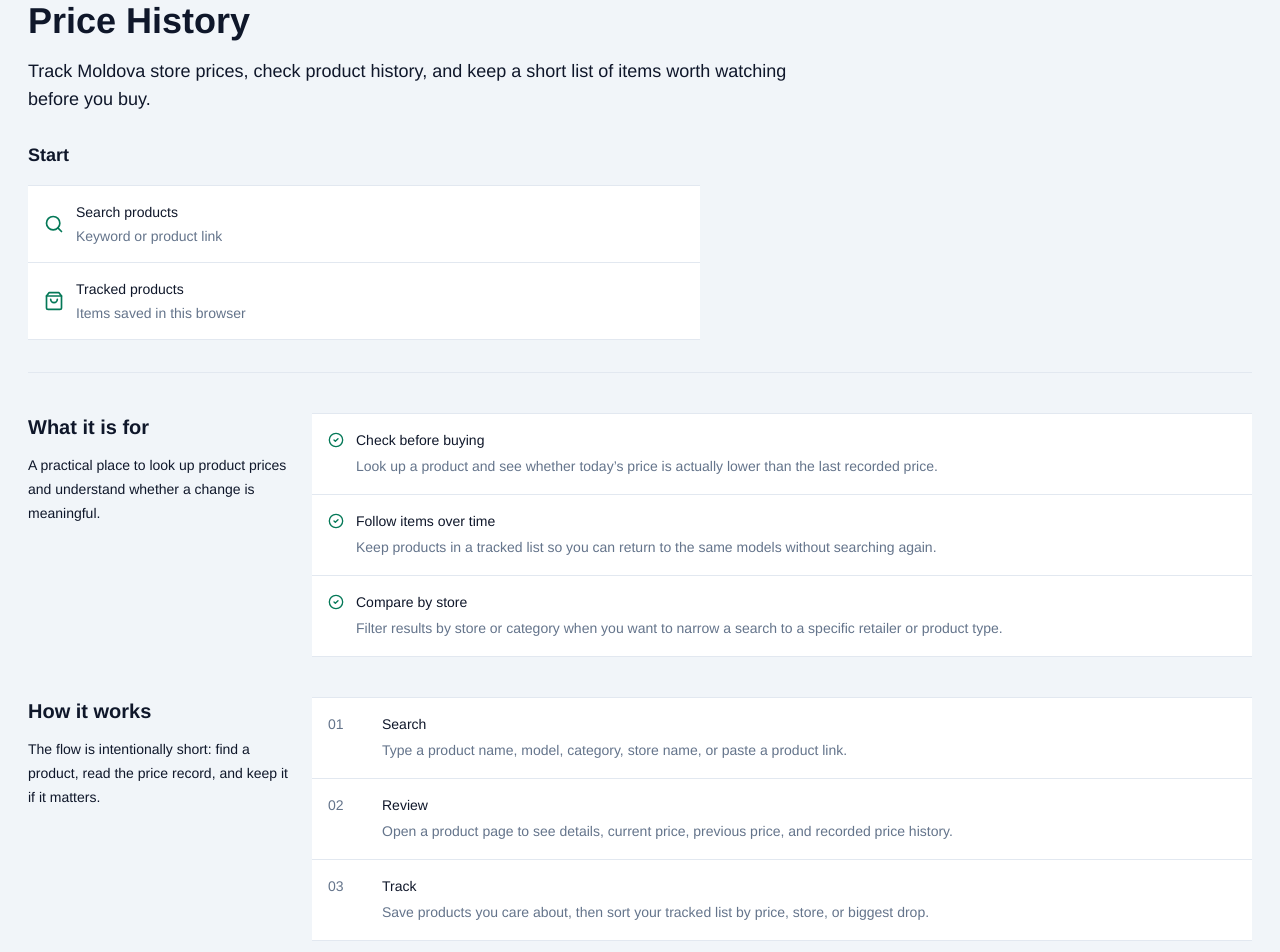
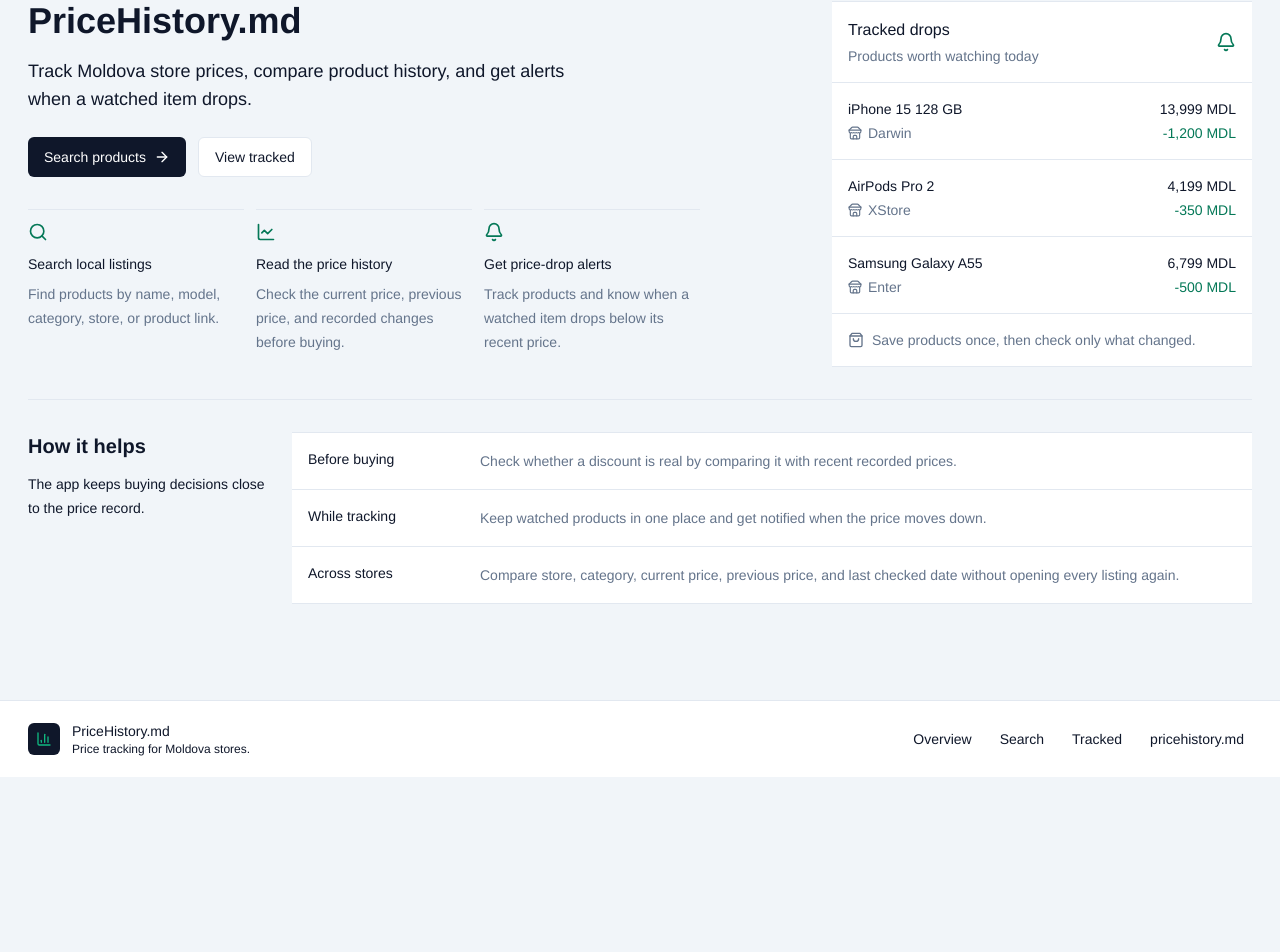
Before and after one commit to mcittkmims/moldova-price-history, a React (Vite) app: page /home in a window 1280 px wide. Shown: the part 100-1052 px from the top of the page. After the commit the page ends 877 px from the top, so only its background shows below. Built offline with nearby package versions, Linux system fonts and the light colour scheme.

Commit message:
redesign home intro

```diff
--- a/src/pages/HomePage.tsx
+++ b/src/pages/HomePage.tsx
@@ -1,174 +1,167 @@
 import {
-  BarChart3,
-  CheckCircle2,
-  Clock3,
+  ArrowRight,
+  Bell,
+  LineChart,
   Search,
   ShoppingBag,
   Store,
 } from "lucide-react";
 import { Link } from "react-router-dom";
 
-const useCases = [
+const watchedProducts = [
   {
-    title: "Check before buying",
-    text: "Look up a product and see whether today’s price is actually lower than the last recorded price.",
+    name: "iPhone 15 128 GB",
+    store: "Darwin",
+    price: "13,999 MDL",
+    change: "-1,200 MDL",
   },
   {
-    title: "Follow items over time",
-    text: "Keep products in a tracked list so you can return to the same models without searching again.",
+    name: "AirPods Pro 2",
+    store: "XStore",
+    price: "4,199 MDL",
+    change: "-350 MDL",
   },
   {
-    title: "Compare by store",
-    text: "Filter results by store or category when you want to narrow a search to a specific retailer or product type.",
+    name: "Samsung Galaxy A55",
+    store: "Enter",
+    price: "6,799 MDL",
+    change: "-500 MDL",
   },
 ];
 
-const steps = [
+const features = [
   {
-    title: "Search",
-    text: "Type a product name, model, category, store name, or paste a product link.",
+    title: "Search local listings",
+    text: "Find products by name, model, category, store, or product link.",
+    icon: Search,
   },
   {
-    title: "Review",
-    text: "Open a product page to see details, current price, previous price, and recorded price history.",
+    title: "Read the price history",
+    text: "Check the current price, previous price, and recorded changes before buying.",
+    icon: LineChart,
   },
   {
-    title: "Track",
-    text: "Save products you care about, then sort your tracked list by price, store, or biggest drop.",
+    title: "Get price-drop alerts",
+    text: "Track products and know when a watched item drops below its recent price.",
+    icon: Bell,
   },
 ];
 
 export function HomePage() {
   return (
-    <div className="space-y-10 pb-10">
-      <section className="border-b border-ink-200 pb-8 pt-3 dark:border-neutral-800">
-        <div className="max-w-3xl">
+    <div className="pb-10">
+      <section className="grid gap-8 border-b border-ink-200 pb-8 pt-3 lg:grid-cols-[minmax(0,1fr)_420px] dark:border-neutral-800">
+        <div className="max-w-2xl">
           <h1 className="text-3xl font-semibold tracking-normal sm:text-4xl">
-            Price History
+            PriceHistory.md
           </h1>
-          <p className="mt-4 text-base leading-7 text-ink-600 sm:text-lg dark:text-neutral-300">
-            Track Moldova store prices, check product history, and keep a short
-            list of items worth watching before you buy.
+          <p className="mt-4 max-w-xl text-base leading-7 text-ink-600 sm:text-lg dark:text-neutral-300">
+            Track Moldova store prices, compare product history, and get alerts
+            when a watched item drops.
           </p>
-        </div>
 
-        <div className="mt-7 max-w-2xl">
-          <h2 className="text-lg font-semibold">Start</h2>
-          <div className="mt-4 divide-y divide-ink-200 border-y border-ink-200 bg-white dark:divide-neutral-800 dark:border-neutral-800 dark:bg-[#171717]">
+          <div className="mt-6 flex flex-wrap gap-3">
             <Link
               to="/search"
-              className="flex min-w-0 items-center gap-3 p-4 text-sm transition-colors hover:bg-ink-50 dark:hover:bg-neutral-800"
+              className="inline-flex h-10 items-center gap-2 rounded-md bg-ink-900 px-4 text-sm font-medium text-white transition-colors hover:bg-ink-700 dark:bg-neutral-100 dark:text-neutral-950 dark:hover:bg-neutral-300"
             >
-              <Search className="h-5 w-5 shrink-0 text-moss-700 dark:text-moss-500" />
-              <div className="min-w-0">
-                <div className="font-medium">Search products</div>
-                <div className="mt-1 truncate text-ink-500 dark:text-neutral-400">
-                  Keyword or product link
-                </div>
-              </div>
+              Search products
+              <ArrowRight className="h-4 w-4" />
             </Link>
             <Link
               to="/tracked"
-              className="flex min-w-0 items-center gap-3 p-4 text-sm transition-colors hover:bg-ink-50 dark:hover:bg-neutral-800"
+              className="inline-flex h-10 items-center gap-2 rounded-md border border-ink-200 bg-white px-4 text-sm font-medium text-ink-800 transition-colors hover:bg-ink-50 dark:border-neutral-700 dark:bg-[#171717] dark:text-neutral-100 dark:hover:bg-neutral-800"
             >
-              <ShoppingBag className="h-5 w-5 shrink-0 text-moss-700 dark:text-moss-500" />
-              <div className="min-w-0">
-                <div className="font-medium">Tracked products</div>
-                <div className="mt-1 truncate text-ink-500 dark:text-neutral-400">
-                  Items saved in this browser
+              View tracked
+            </Link>
+          </div>
+
+          <div className="mt-8 grid gap-3 sm:grid-cols-3">
+            {features.map((feature) => (
+              <div
+                key={feature.title}
+                className="border-t border-ink-200 pt-3 text-sm dark:border-neutral-800"
+              >
+                <feature.icon className="h-5 w-5 text-moss-700 dark:text-moss-500" />
+                <div className="mt-3 font-medium">{feature.title}</div>
+                <p className="mt-2 leading-6 text-ink-500 dark:text-neutral-400">
+                  {feature.text}
+                </p>
+              </div>
+            ))}
           </div>
         </div>
-            </Link>
+
+        <div className="self-start border-y border-ink-200 bg-white dark:border-neutral-800 dark:bg-[#171717]">
+          <div className="flex items-center justify-between border-b border-ink-200 p-4 dark:border-neutral-800">
+            <div>
+              <div className="font-medium">Tracked drops</div>
+              <div className="mt-1 text-sm text-ink-500 dark:text-neutral-400">
+                Products worth watching today
               </div>
             </div>
-      </section>
-
-      <section className="grid gap-6 lg:grid-cols-[260px_1fr]">
-        <div>
-          <h2 className="text-xl font-semibold">What it is for</h2>
-          <p className="mt-3 text-sm leading-6 text-ink-600 dark:text-neutral-300">
-            A practical place to look up product prices and understand whether
-            a change is meaningful.
-          </p>
+            <Bell className="h-5 w-5 text-moss-700 dark:text-moss-500" />
           </div>
 
-        <div className="divide-y divide-ink-200 border-y border-ink-200 bg-white dark:divide-neutral-800 dark:border-neutral-800 dark:bg-[#171717]">
-          {useCases.map((item) => (
-            <div key={item.title} className="flex gap-3 p-4 text-sm">
-              <CheckCircle2 className="mt-0.5 h-4 w-4 shrink-0 text-moss-700 dark:text-moss-500" />
-              <div>
-                <div className="font-medium">{item.title}</div>
-                <div className="mt-1 leading-6 text-ink-500 dark:text-neutral-400">
-                  {item.text}
+          <div className="divide-y divide-ink-200 dark:divide-neutral-800">
+            {watchedProducts.map((product) => (
+              <div
+                key={product.name}
+                className="grid grid-cols-[1fr_auto] gap-3 p-4 text-sm"
+              >
+                <div className="min-w-0">
+                  <div className="truncate font-medium">{product.name}</div>
+                  <div className="mt-1 flex items-center gap-1.5 text-ink-500 dark:text-neutral-400">
+                    <Store className="h-3.5 w-3.5" />
+                    <span>{product.store}</span>
+                  </div>
+                </div>
+                <div className="text-right">
+                  <div className="font-medium">{product.price}</div>
+                  <div className="mt-1 text-moss-700 dark:text-moss-500">
+                    {product.change}
                   </div>
                 </div>
               </div>
             ))}
           </div>
+
+          <div className="flex items-center gap-2 border-t border-ink-200 p-4 text-sm text-ink-500 dark:border-neutral-800 dark:text-neutral-400">
+            <ShoppingBag className="h-4 w-4" />
+            <span>Save products once, then check only what changed.</span>
+          </div>
+        </div>
       </section>
 
-      <section className="grid gap-6 lg:grid-cols-[260px_1fr]">
+      <section className="grid gap-6 py-8 lg:grid-cols-[240px_1fr]">
         <div>
-          <h2 className="text-xl font-semibold">How it works</h2>
+          <h2 className="text-xl font-semibold">How it helps</h2>
           <p className="mt-3 text-sm leading-6 text-ink-600 dark:text-neutral-300">
-            The flow is intentionally short: find a product, read the price
-            record, and keep it if it matters.
+            The app keeps buying decisions close to the price record.
           </p>
         </div>
 
         <div className="divide-y divide-ink-200 border-y border-ink-200 bg-white dark:divide-neutral-800 dark:border-neutral-800 dark:bg-[#171717]">
-          {steps.map((step, index) => (
-            <div
-              key={step.title}
-              className="grid gap-3 p-4 text-sm sm:grid-cols-[42px_1fr]"
-            >
-              <div className="font-medium text-ink-500 dark:text-neutral-400">
-                {String(index + 1).padStart(2, "0")}
-              </div>
-              <div>
-                <div className="font-medium">{step.title}</div>
-                <div className="mt-1 leading-6 text-ink-500 dark:text-neutral-400">
-                  {step.text}
+          <div className="grid gap-3 p-4 text-sm sm:grid-cols-[160px_1fr]">
+            <div className="font-medium">Before buying</div>
+            <div className="leading-6 text-ink-500 dark:text-neutral-400">
+              Check whether a discount is real by comparing it with recent
+              recorded prices.
             </div>
           </div>
+          <div className="grid gap-3 p-4 text-sm sm:grid-cols-[160px_1fr]">
+            <div className="font-medium">While tracking</div>
+            <div className="leading-6 text-ink-500 dark:text-neutral-400">
+              Keep watched products in one place and get notified when the
+              price moves down.
             </div>
-          ))}
           </div>
-      </section>
-
-      <section className="grid gap-6 lg:grid-cols-[260px_1fr]">
-        <div>
-          <h2 className="text-xl font-semibold">What you see</h2>
-          <p className="mt-3 text-sm leading-6 text-ink-600 dark:text-neutral-300">
-            Product pages keep the important details together without turning
-            the page into a generic dashboard.
-          </p>
+          <div className="grid gap-3 p-4 text-sm sm:grid-cols-[160px_1fr]">
+            <div className="font-medium">Across stores</div>
+            <div className="leading-6 text-ink-500 dark:text-neutral-400">
+              Compare store, category, current price, previous price, and last
+              checked date without opening every listing again.
             </div>
-
-        <div className="grid gap-4 md:grid-cols-3">
-          <div className="border-y border-ink-200 bg-white p-4 text-sm dark:border-neutral-800 dark:bg-[#171717]">
-            <Store className="h-5 w-5 text-moss-700 dark:text-moss-500" />
-            <div className="mt-3 font-medium">Store and category</div>
-            <p className="mt-2 leading-6 text-ink-500 dark:text-neutral-400">
-              Each listing shows where the product comes from and what kind of
-              item it is.
-            </p>
-          </div>
-          <div className="border-y border-ink-200 bg-white p-4 text-sm dark:border-neutral-800 dark:bg-[#171717]">
-            <BarChart3 className="h-5 w-5 text-moss-700 dark:text-moss-500" />
-            <div className="mt-3 font-medium">Step price chart</div>
-            <p className="mt-2 leading-6 text-ink-500 dark:text-neutral-400">
-              Prices are shown as steps because store prices usually change at
-              a point in time and hold until the next update.
-            </p>
-          </div>
-          <div className="border-y border-ink-200 bg-white p-4 text-sm dark:border-neutral-800 dark:bg-[#171717]">
-            <Clock3 className="h-5 w-5 text-moss-700 dark:text-moss-500" />
-            <div className="mt-3 font-medium">Last checked date</div>
-            <p className="mt-2 leading-6 text-ink-500 dark:text-neutral-400">
-              Listings include when a product was checked so the price record
-              has context.
-            </p>
           </div>
         </div>
       </section>
```
Lines whose indentation alone changed are shown as unchanged.
